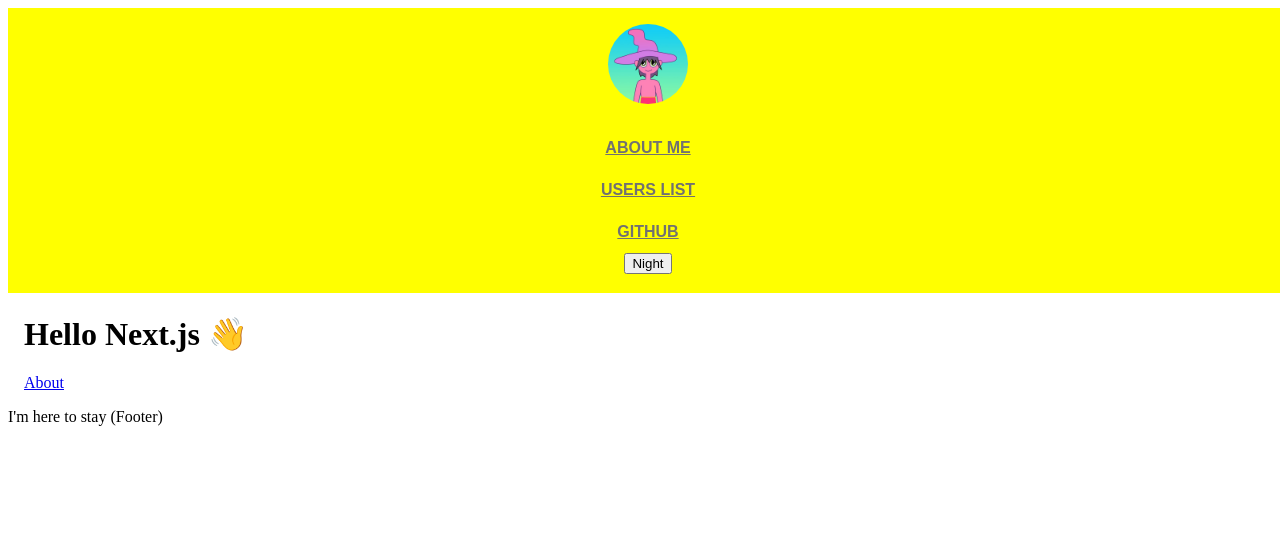
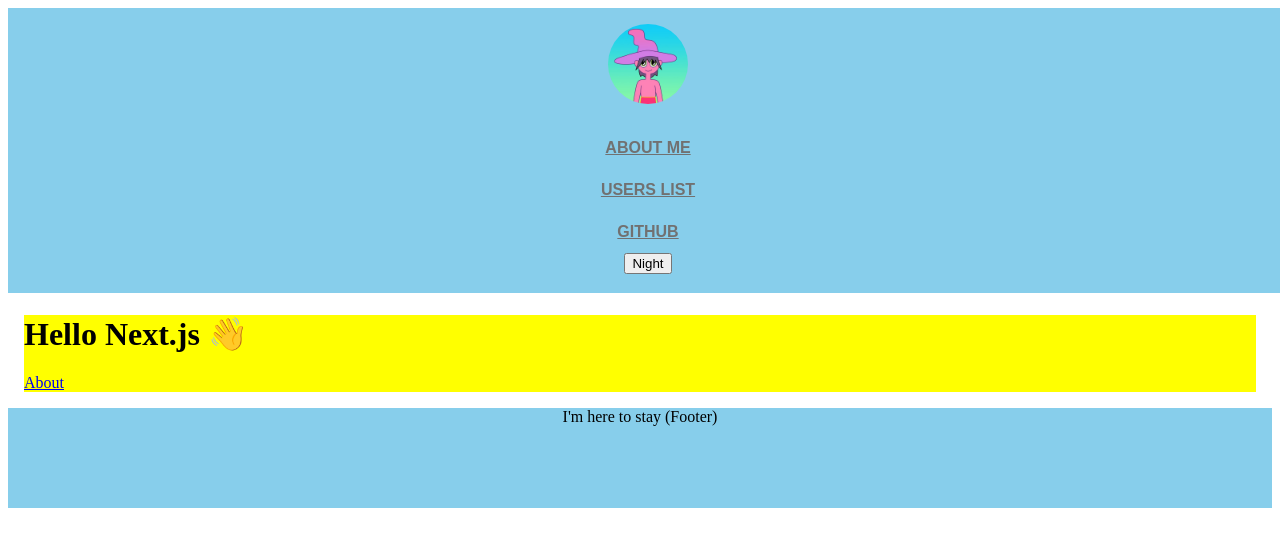
Before and after one commit to Fantominium/malcolm-typescript, a Next.js app: page / in a window 1280 px wide. Shown: the top 546 px of the page. Built offline with nearby package versions, Linux system fonts and the light colour scheme.

Commit message:
experimenting with footer, explained bug in readme

```diff
--- a/components/Layout.tsx
+++ b/components/Layout.tsx
@@ -3,8 +3,10 @@ import Head from 'next/head'
 import styled from 'styled-components'
 import Header from "./organisms/Header"
 import Content from "./organisms/Content"
+import Footer from './organisms/Footer'
 import {DarkModeReducer, ToggleAction} from '../interfaces/DarkModeReducer'
 import{IState} from "../interfaces/Types"
+import LayoutStyle from "./organisms/LayoutStyle"
 
 type Props = {
   children?: ReactNode
@@ -12,45 +14,30 @@ type Props = {
 }
 export const DarkModeContext = createContext<IState>({})
 
-const LayoutTest = styled.body `
-
-  margin: 0 auto;
-
-  @media (min-width: 1350px) {
-    margin: 0 auto;
-  }
-
-`
-
 export const Layout = ({ children, title = 'This is the default title' }: Props) => {
 
   const [state, dispatch] = useReducer(DarkModeReducer, {value:false})
 
 
   return (
-    <LayoutTest>
     <DarkModeContext.Provider value = {state}>
-
+      <LayoutStyle>
         <div>
           <Head>
             <title>{title}</title>
             <meta charSet="utf-8" />
             <meta name="viewport" content="initial-scale=1.0, width=device-width" />
           </Head>
-
           <Header>
             {state.value ? <button onClick={()=>dispatch(ToggleAction)}> Day </button> : <button onClick={()=>dispatch(ToggleAction)}> Night </button>}
           </Header>
             <Content>
               {children}
             </Content>
-
-          <footer>
-            <span>I'm here to stay (Footer)</span>
-          </footer>
+            <Footer/>
         </div>
+      </LayoutStyle>
     </DarkModeContext.Provider>
-    </LayoutTest>
   )
 
 }
--- a/components/organisms/Content.tsx
+++ b/components/organisms/Content.tsx
@@ -1,6 +1,6 @@
 import styled, {ThemeProvider} from "styled-components"
 import {IProps, ChildrenNodeProps, IState} from "../../interfaces/Types"
-import {useContext} from "react"
+import {useContext, useEffect} from "react"
 import { DarkModeContext } from "../Layout";
 
 
@@ -8,13 +8,19 @@ const BodyStyles = styled.div `
 
   margin: 1em;
   background: ${(props:IProps) => props.theme.color};
-
+  min-height: 100%;
 `
 const Content = ({children}:ChildrenNodeProps) => {
     const themeContext = useContext<IState>(DarkModeContext)
+    useEffect(() => {
+        //using the side effect to change color with each click
+    }, [themeContext.value])
 
+    const theme = { //use context here to influence the color of the banner
+        color: themeContext.value ? "blue" : "yellow"
+    }
     return (
-        <ThemeProvider theme={themeContext}>
+        <ThemeProvider theme={theme}>
             <BodyStyles>
                 {children}
             </BodyStyles>
--- /dev/null
+++ b/components/organisms/Footer.tsx
@@ -0,0 +1,50 @@
+import styled, {ThemeProvider} from "styled-components"
+import { IProps, IState } from "../../interfaces/Types"
+import {useContext, useEffect, ReactNode} from "react"
+import { DarkModeContext } from "../Layout";
+
+
+const FooterStyle = styled.footer`
+
+    /* background: rgba(248, 248, 248, 0.292); */
+    background: ${(props:IProps) => props.theme.color};
+    min-height: 100px;
+    display: flex;
+    flex-flow: row wrap;
+    justify-content: center;
+    width: 100%;
+    input {
+        margin-right: .5em;
+        margin-left: .5em;
+    }
+    @media (min-width: 1350px) {
+        flex-flow: row nowrap;
+        justify-content: center;
+        padding-top: 2em;
+        position: fixed;
+        left: 0;
+        bottom: 0;
+        width: 100%;
+    }
+`
+
+
+const Footer = () => {
+    const themeContext = useContext<IState>(DarkModeContext)
+
+    useEffect(() => {
+        //using the side effect to change color with each click
+    }, [themeContext.value])
+
+    const theme = { //use context here to influence the color of the banner
+        // color: themeContext.value ? "blue" : "yellow"
+    }
+    return(
+        <ThemeProvider theme={theme}>
+            <FooterStyle>
+                <span>I'm here to stay (Footer)</span>
+            </FooterStyle>
+      </ThemeProvider>
+    )
+}
+export default Footer
--- a/components/organisms/Header.tsx
+++ b/components/organisms/Header.tsx
@@ -1,20 +1,10 @@
 import ProfilePic from "../atoms/ProfilePic";
 import styled, {ThemeProvider} from "styled-components"
 import HeaderLinks from "../molecules/HeaderLinks"
-import {useContext, useEffect, ReactNode} from "react"
-import { IState } from "../../interfaces/Types";
+import {useContext, useEffect} from "react"
+import { ChildrenNodeProps, IProps, IState } from "../../interfaces/Types";
 import { DarkModeContext } from "../Layout";
 
-type IProps = {
-    theme: {
-        color: string
-    }
-}
-
-type Props = {
-    children?: ReactNode
-    title?: string
-  }
 const HeaderStyle = styled.div `
 
     padding: .5em;
@@ -35,15 +25,8 @@ const HeaderStyle = styled.div `
         justify-content: space-between;
     }
 `
-HeaderStyle.defaultProps = {
-    theme: {
-        color: "black"
-    }
-}
 
-
-
-const Header = ({ children }: Props) => {
+const Header = ({ children }: ChildrenNodeProps) => {
 
     const themeContext = useContext<IState>(DarkModeContext)
 
@@ -52,7 +35,7 @@ const Header = ({ children }: Props) => {
     }, [themeContext.value])
 
     const theme = { //use context here to influence the color of the banner
-        color: themeContext.value ? "blue" : "yellow"
+        // color: themeContext.value ? "blue" : "yellow"
     }
     return (
         <ThemeProvider theme={theme}>
--- /dev/null
+++ b/components/organisms/LayoutStyle.tsx
@@ -0,0 +1,39 @@
+import { useContext, useEffect } from "react"
+import styled, {ThemeProvider} from "styled-components"
+import { ChildrenNodeProps, IProps, IState } from "../../interfaces/Types"
+import { DarkModeContext } from "../Layout"
+
+const LayoutStyles = styled.body `
+  margin: 0 auto;
+
+
+
+@media (min-width: 1350px) {
+  margin: 0 auto;
+  background-color: ${(props:IProps) => props.theme.color};
+
+}
+
+`
+
+
+const LayoutStyle = ({ children }: ChildrenNodeProps) => {
+
+    const themeContext = useContext<IState>(DarkModeContext)
+
+    useEffect(() => {
+        //using the side effect to change color with each click
+    }, [themeContext.value])
+
+    const theme = { //use context here to influence the color of the banner
+        color: themeContext.value ? "green" : "skyblue"
+    }
+    return (
+        <ThemeProvider theme={theme}>
+            <LayoutStyles>
+                {children}
+            </LayoutStyles>
+        </ThemeProvider>
+    )
+}
+export default LayoutStyle
```
Also changed, not shown: 1 other file (tests, documents, lock files or other folders). Lines whose indentation alone changed are shown as unchanged.
